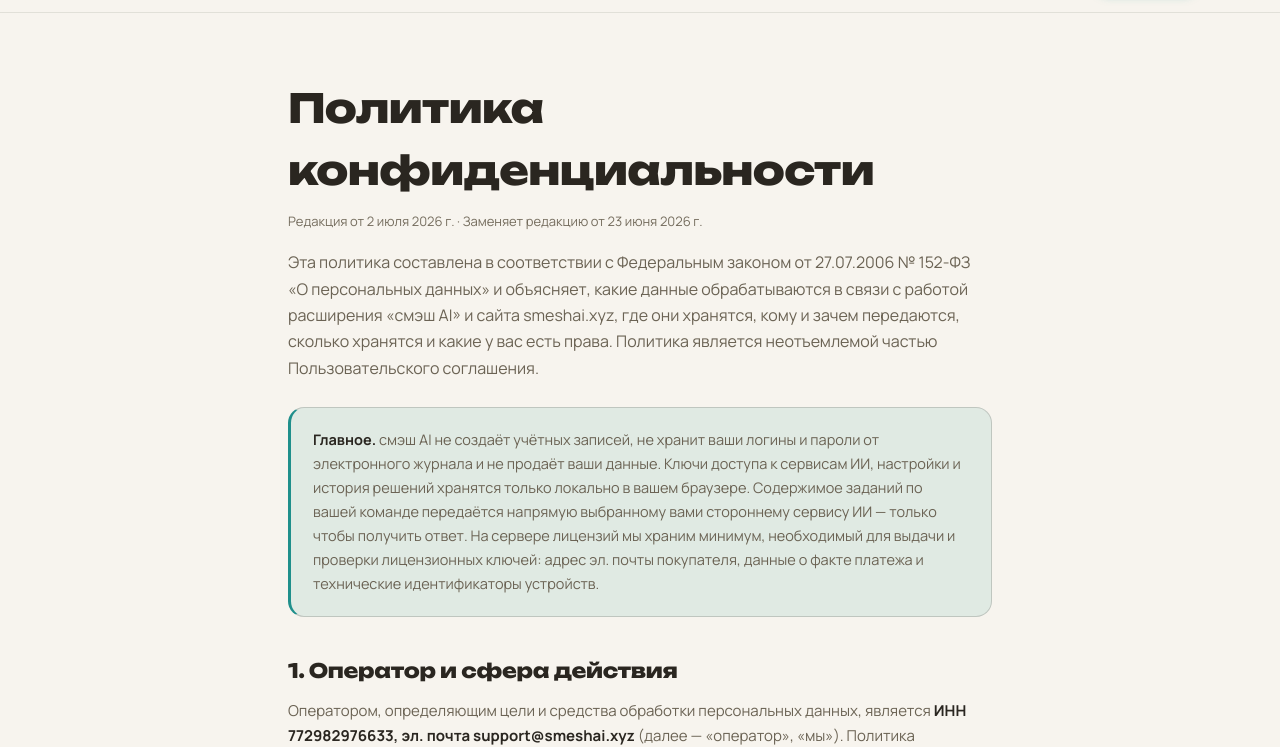
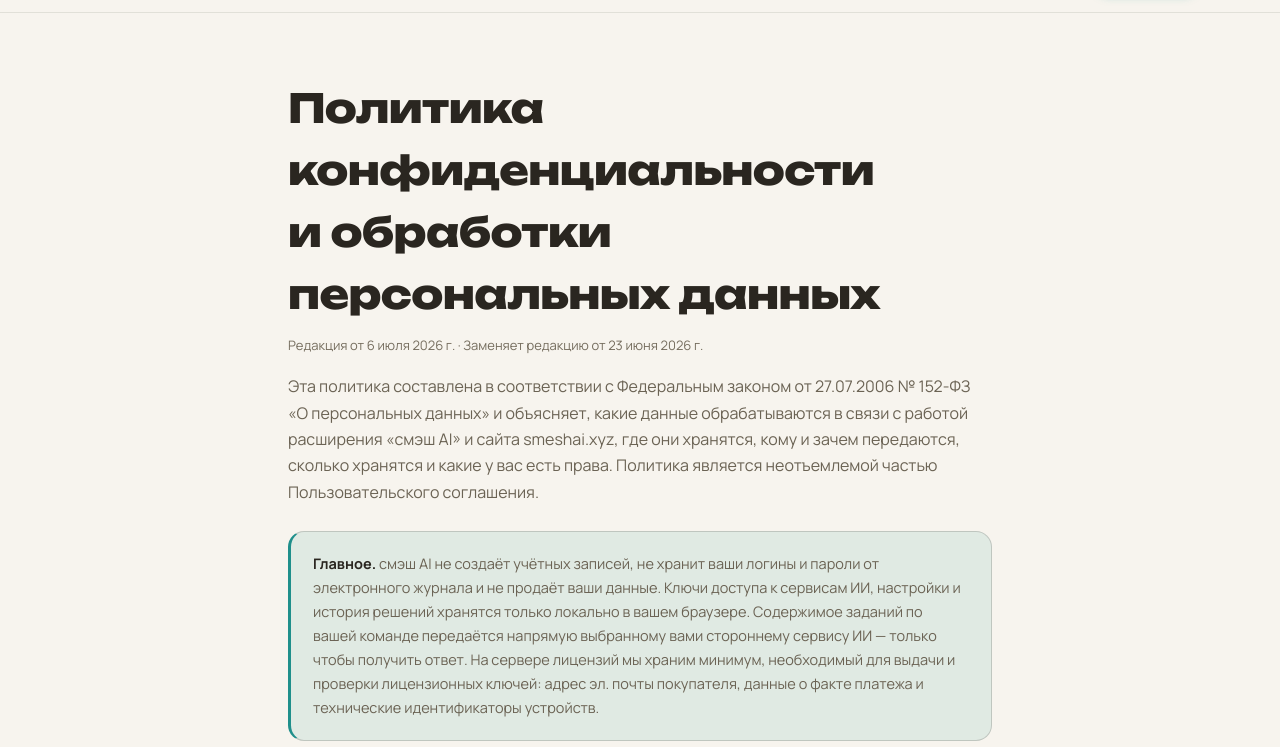
Before and after one commit to ayeepat/smeshai.xyz, a website: page privacy/index.html in a window 1280 px wide. Shown: the part 56-803 px from the top of the page. Drawn offline with Linux system fonts and the light colour scheme.

Commit message:
Harden legal pages for Robokassa review

```diff
--- a/privacy/index.html
+++ b/privacy/index.html
@@ -3,8 +3,8 @@
 <head>
   <meta charset="UTF-8" />
   <meta name="viewport" content="width=device-width, initial-scale=1" />
-  <title>смэш AI — политика конфиденциальности</title>
-  <meta name="description" content="Политика конфиденциальности смэш AI." />
+  <title>смэш AI — политика конфиденциальности и обработки персональных данных</title>
+  <meta name="description" content="Политика конфиденциальности и обработки персональных данных смэш AI." />
   <link rel="icon" href="/favicon.ico" sizes="any" />
   <link rel="icon" type="image/png" sizes="32x32" href="/assets/icons/favicon-32.png" />
   <link rel="icon" type="image/png" sizes="16x16" href="/assets/icons/favicon-16.png" />
@@ -12,16 +12,16 @@
   <link rel="canonical" href="https://smeshai.xyz/privacy/" />
   <meta property="og:type" content="website" />
   <meta property="og:site_name" content="смэш AI" />
-  <meta property="og:title" content="смэш AI — политика конфиденциальности" />
-  <meta property="og:description" content="Политика конфиденциальности смэш AI." />
+  <meta property="og:title" content="смэш AI — политика конфиденциальности и обработки персональных данных" />
+  <meta property="og:description" content="Политика конфиденциальности и обработки персональных данных смэш AI." />
   <meta property="og:url" content="https://smeshai.xyz/privacy/" />
   <meta property="og:image" content="https://smeshai.xyz/og-imagemesh.PNG" />
   <meta property="og:image:width" content="1200" />
   <meta property="og:image:height" content="630" />
   <meta property="og:image:alt" content="смэш AI — помощник электронного журнала" />
   <meta name="twitter:card" content="summary_large_image" />
-  <meta name="twitter:title" content="смэш AI — политика конфиденциальности" />
-  <meta name="twitter:description" content="Политика конфиденциальности смэш AI." />
+  <meta name="twitter:title" content="смэш AI — политика конфиденциальности и обработки персональных данных" />
+  <meta name="twitter:description" content="Политика конфиденциальности и обработки персональных данных смэш AI." />
   <meta name="twitter:image" content="https://smeshai.xyz/og-imagemesh.PNG" />
   <link rel="stylesheet" href="/styles/theme.css" />
   <link rel="stylesheet" href="/styles/site.css" />
@@ -75,8 +75,8 @@
 
   <main>
     <div class="legal-wrap">
-      <h1>Политика конфиденциальности</h1>
-      <p class="legal-meta">Редакция от 2 июля 2026 г. · Заменяет редакцию от 23 июня 2026 г.</p>
+      <h1>Политика конфиденциальности и обработки персональных данных</h1>
+      <p class="legal-meta">Редакция от 6 июля 2026 г. · Заменяет редакцию от 23 июня 2026 г.</p>
       <p class="legal-lede">
         Эта политика составлена в соответствии с Федеральным законом от 27.07.2006
         № 152-ФЗ «О персональных данных» и объясняет, какие данные обрабатываются в
@@ -103,7 +103,7 @@
         <h2>1. Оператор и сфера действия</h2>
         <p>
           Оператором, определяющим цели и средства обработки персональных данных,
-          является <strong>ИНН 772982976633, эл. почта support@smeshai.xyz</strong>
+          является <strong>Саклаков Даниил Денисович, ИНН 772982976633, эл. почта support@smeshai.xyz</strong>
           (далее — «оператор», «мы»). Политика распространяется на обработку, которую
           выполняет оператор. Она не регулирует обработку данных сторонними сервисами
           (раздел 7), у которых есть собственные политики.
@@ -291,7 +291,7 @@
 
         <h2>14. Как с нами связаться</h2>
         <p>
-          Оператор: <strong>ИНН 772982976633</strong>. По вопросам конфиденциальности и обработки
+          Оператор: <strong>Саклаков Даниил Денисович, ИНН 772982976633</strong>. По вопросам конфиденциальности и обработки
           данных пишите: <a href="mailto:support@smeshai.xyz">support@smeshai.xyz</a>.
         </p>
       </div>
@@ -323,7 +323,8 @@
       </div>
       <div class="footer-bottom">
         <span>© 2026 смэш AI. Все права защищены.</span>
-        <span>Работает в Chrome, Яндекс Браузере и Edge</span>
+        <span>Исполнитель: Саклаков Даниил Денисович, ИНН 772982976633</span>
+        <span>Поддержка: <a href="mailto:support@smeshai.xyz">support@smeshai.xyz</a></span>
       </div>
     </div>
   </footer>
```
Also changed, not shown: 404.html (+2 -1 lines), agreement/index.html (+2 -1 lines), home/index.html (+2 -1 lines), how-it-works/index.html (+2 -1 lines), install/index.html (+2 -1 lines), pricing/index.html (+2 -1 lines).
